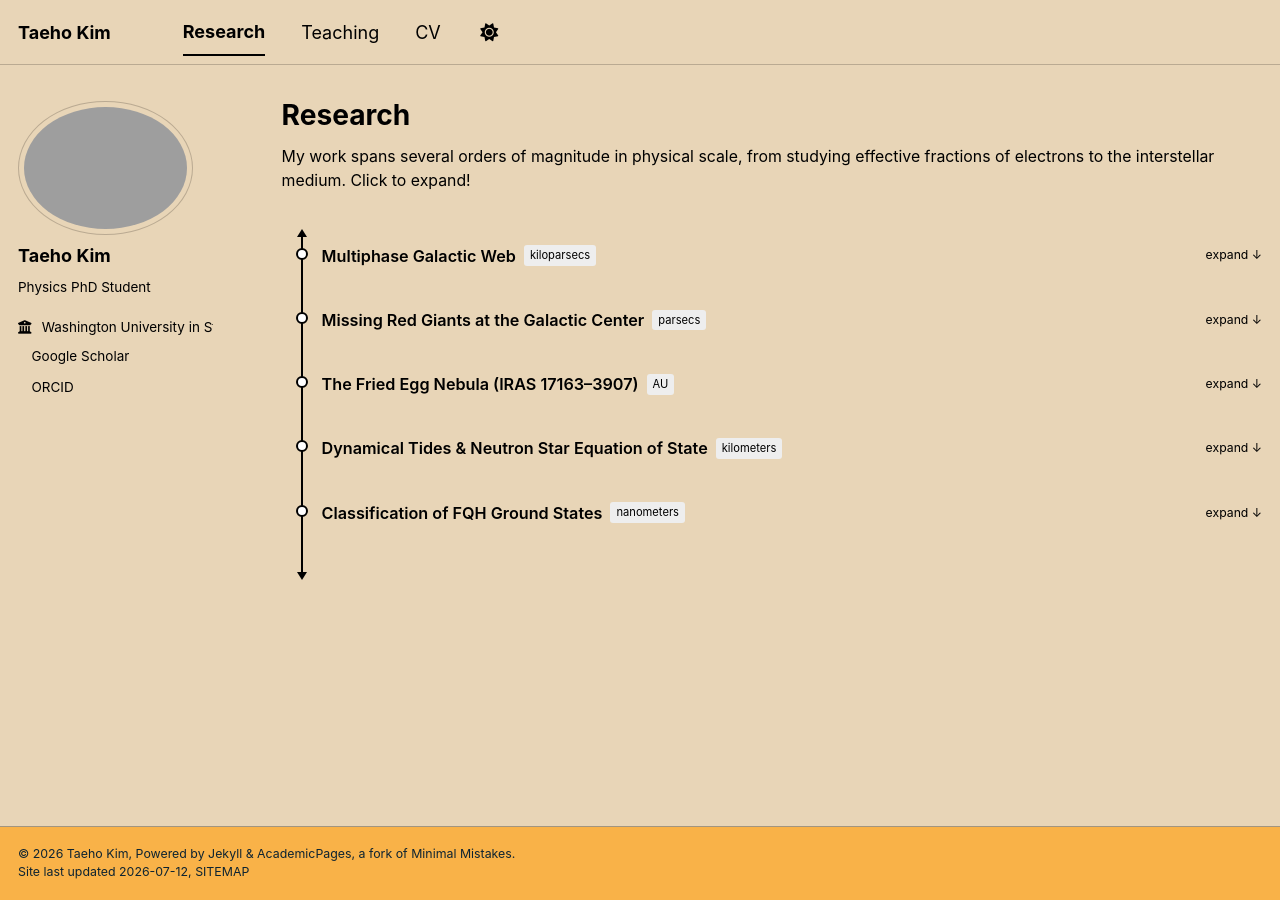
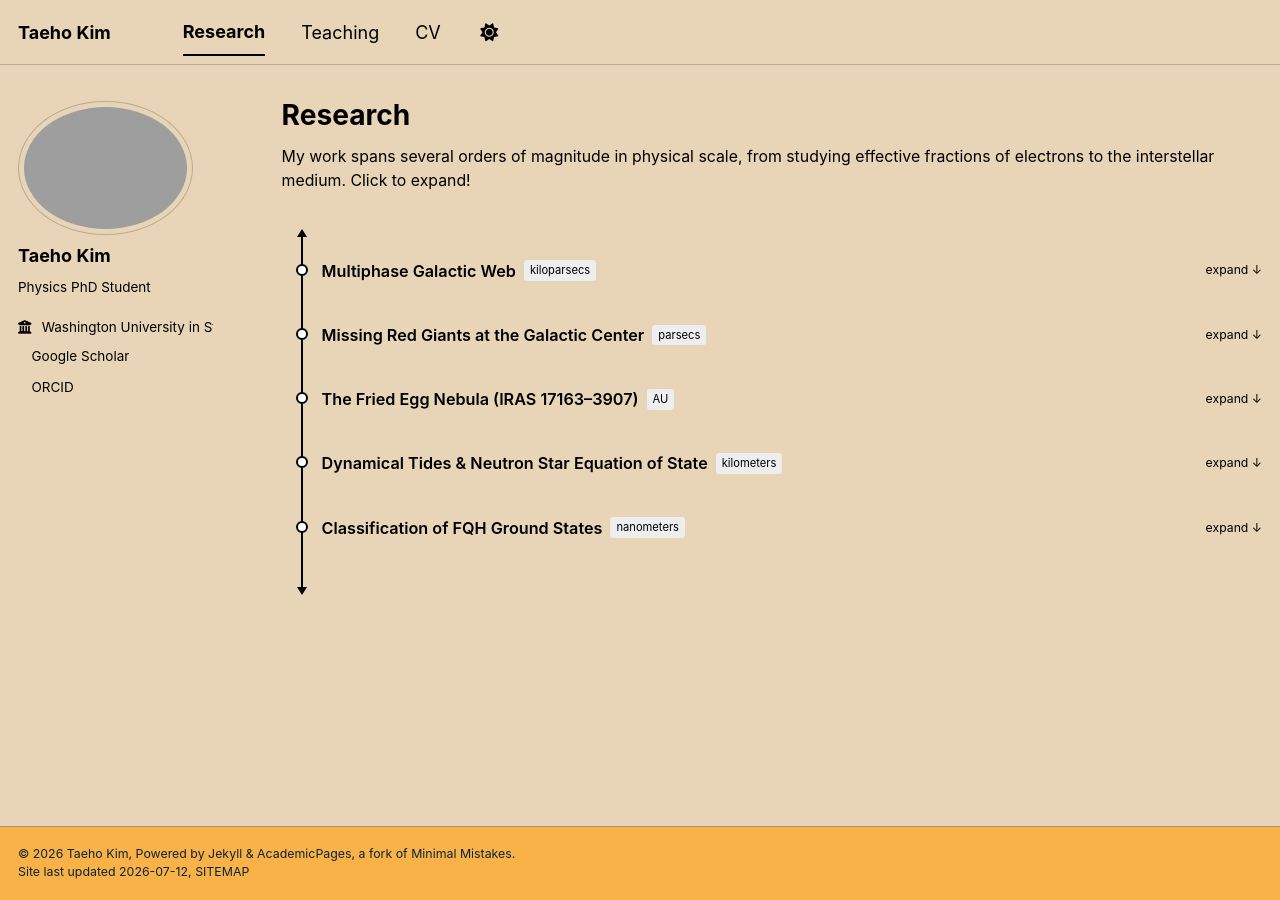
Before and after one commit to tk3411/tk3411.github.io, a Jekyll site: the page built from _pages/research.html, in a window 1280 px wide. Built offline with Jekyll 4.4.1, drawn with Linux system fonts in a browser that asks for light colours; a style sheet for code colours, icons or effects is not loaded.

Commit message:
Update research.html

```diff
--- a/_pages/research.html
+++ b/_pages/research.html
@@ -12,7 +12,7 @@ My work spans several orders of magnitude in physical scale, from studying effec
 .phys-timeline {
   position: relative;
   padding-left: 40px;
-  padding-top: 15px;
+  padding-top: 30px;
   padding-bottom: 15px;
 }
 
@@ -57,11 +57,15 @@ My work spans several orders of magnitude in physical scale, from studying effec
   cursor: pointer;
 }
 
+.phys-item:last-of-type {
+  margin-bottom: 0;
+}
+
 .phys-item::before {
   content: '';
   position: absolute;
   left: -20px;
-  top: 4px;
+  top: 5px;
   width: 12px;
   height: 12px;
   border-radius: 50%;
@@ -72,21 +76,18 @@ My work spans several orders of magnitude in physical scale, from studying effec
   z-index: 1;
 }
 
-.ism.active::before { background: #0066cc; border-color: #0066cc; }
-.ism.active .phys-body { border-left-color: #0066cc; }
-.ism.active .phys-title { color: #0066cc; }
+.phys-item.active::before {
+  background: var(--item-color, #000);
+  border-color: var(--item-color, #000);
+}
 
-.giants.active::before { background: #cc0000; border-color: #cc0000; }
-.giants.active .phys-body { border-left-color: #cc0000; }
-.giants.active .phys-title { color: #cc0000; }
+.phys-item.active .phys-body {
+  border-left-color: var(--item-color, #000);
+}
 
-.nebula.active::before, .fqh.active::before { background: #d4ac0d; border-color: #d4ac0d; }
-.nebula.active .phys-body, .fqh.active .phys-body { border-left-color: #d4ac0d; }
-.nebula.active .phys-title, .fqh.active .phys-title { color: #d4ac0d; }
-
-.neutron.active::before { background: #666666; border-color: #666666; }
-.neutron.active .phys-body { border-left-color: #666666; }
-.neutron.active .phys-title { color: #666666; }
+.phys-item.active .phys-title {
+  color: var(--item-color, #000);
+}
 
 .phys-header { display: flex; align-items: center; gap: 8px; flex-wrap: wrap; }
 .phys-title { font-size: 0.9rem; font-weight: 600; color: #000; margin: 0; transition: color 0.2s ease; }
@@ -125,7 +126,7 @@ My work spans several orders of magnitude in physical scale, from studying effec
 <div class="phys-timeline">
   <div class="phys-arrow-top"></div>
 
-  <div class="phys-item ism" onclick="togglePhys(this)">
+  <div class="phys-item" style="--item-color: #0066cc;" onclick="togglePhys(this)">
     <div class="phys-header">
       <span class="phys-title">Multiphase Galactic Web</span>
       <span class="phys-badge">kiloparsecs</span>
@@ -141,7 +142,7 @@ My work spans several orders of magnitude in physical scale, from studying effec
     </div>
   </div>
 
-  <div class="phys-item giants" onclick="togglePhys(this)">
+  <div class="phys-item" style="--item-color: #cc0000;" onclick="togglePhys(this)">
     <div class="phys-header">
       <span class="phys-title">Missing Red Giants at the Galactic Center</span>
       <span class="phys-badge">parsecs</span>
@@ -157,7 +158,7 @@ My work spans several orders of magnitude in physical scale, from studying effec
     </div>
   </div>
 
-  <div class="phys-item nebula" onclick="togglePhys(this)">
+  <div class="phys-item" style="--item-color: #d4ac0d;" onclick="togglePhys(this)">
     <div class="phys-header">
       <span class="phys-title">The Fried Egg Nebula (IRAS 17163–3907)</span>
       <span class="phys-badge">AU</span>
@@ -173,7 +174,7 @@ My work spans several orders of magnitude in physical scale, from studying effec
     </div>
   </div>
 
-  <div class="phys-item neutron" onclick="togglePhys(this)">
+  <div class="phys-item" style="--item-color: #666666;" onclick="togglePhys(this)">
     <div class="phys-header">
       <span class="phys-title">Dynamical Tides & Neutron Star Equation of State</span>
       <span class="phys-badge">kilometers</span>
@@ -189,7 +190,7 @@ My work spans several orders of magnitude in physical scale, from studying effec
     </div>
   </div>
 
-  <div class="phys-item fqh" onclick="togglePhys(this)">
+  <div class="phys-item" style="--item-color: #d4ac0d;" onclick="togglePhys(this)">
     <div class="phys-header">
       <span class="phys-title">Classification of FQH Ground States</span>
       <span class="phys-badge">nanometers</span>
```
